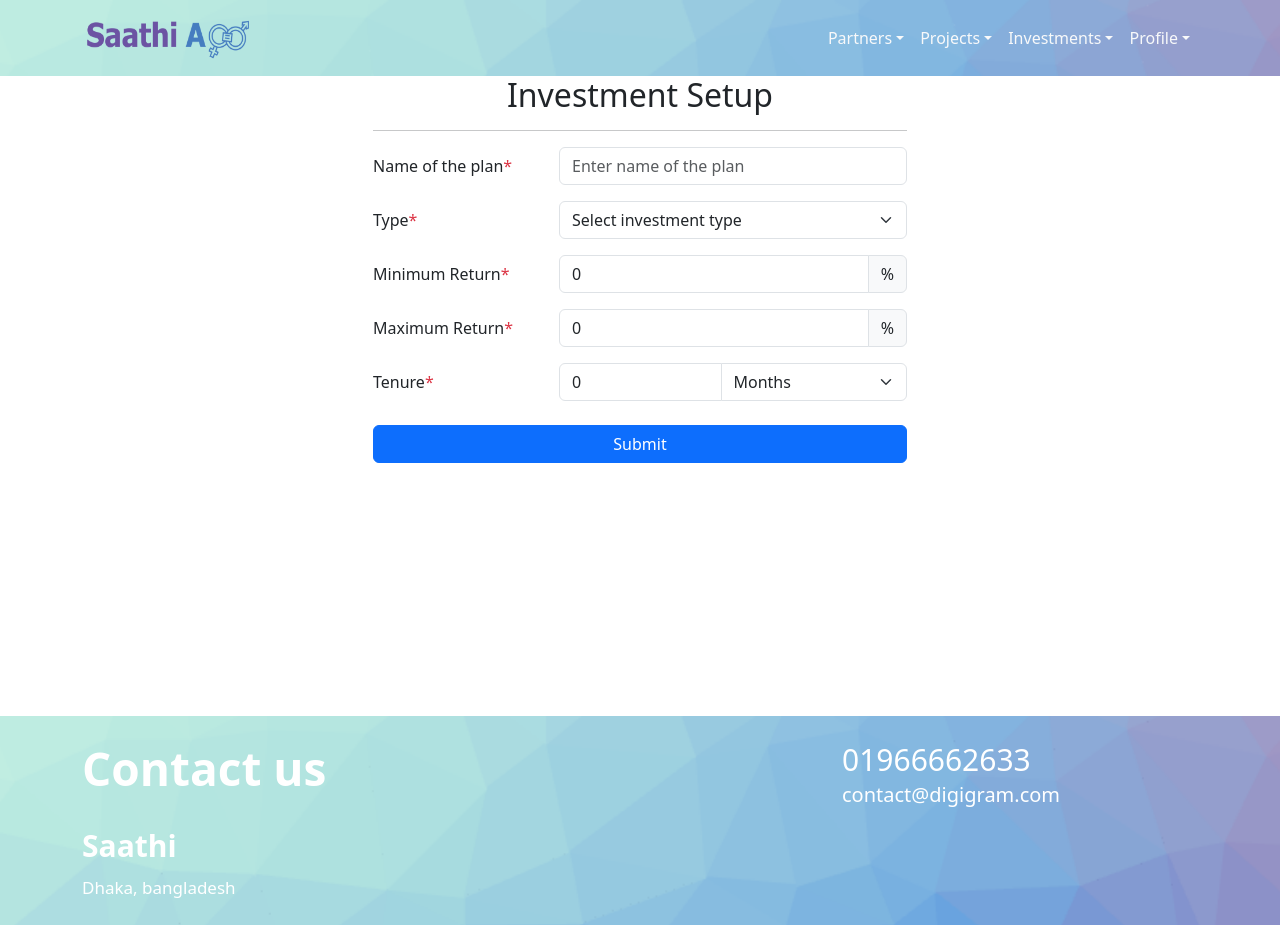
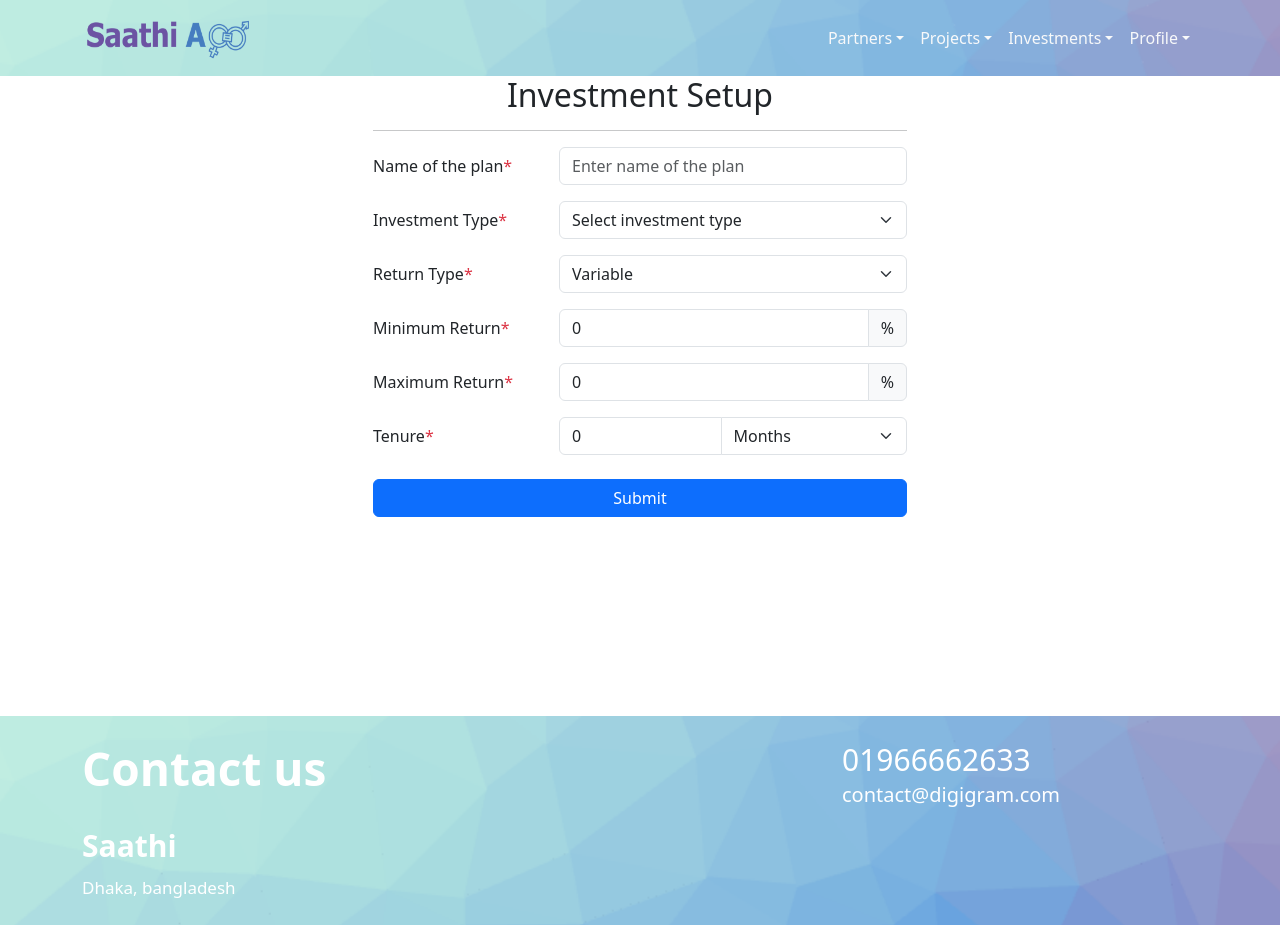
Before and after one commit to ramim121/saathi-web-application, a Next.js app: page /setup/investment in a window 1280 px wide. Built offline with nearby package versions, Linux system fonts and the light colour scheme.

Commit message:
Validation added

```diff
--- a/package.json
+++ b/package.json
@@ -15,6 +15,7 @@
     "bcrypt": "^5.1.1",
     "bootstrap": "^5.3.3",
     "formidable": "^3.5.1",
+    "joi": "^17.13.1",
     "js-cookie": "^3.0.5",
     "jsonwebtoken": "^9.0.2",
     "mysql2": "^3.9.7",
@@ -24,7 +25,9 @@
     "react-bootstrap": "^2.10.2",
     "react-dom": "^18",
     "react-select": "^5.8.0",
-    "sequelize": "^6.37.3"
+    "sequelize": "^6.37.3",
+    "sweetalert2": "^11.11.0",
+    "sweetalert2-react-content": "^5.0.7"
   },
   "devDependencies": {
     "@types/bcrypt": "^5.0.2",
--- a/src/config/constants.ts
+++ b/src/config/constants.ts
@@ -1,5 +1,5 @@
-export const API_URL = 'https://digigramventures.com/';
-// export const API_URL = 'http://localhost:3000/';
+// export const API_URL = 'https://digigramventures.com/';
+export const API_URL = 'http://localhost:3000/';
 
 export const JWT_SECRET = '778^%009jjnuybbuhuh009*^&^';
 
--- a/src/models/InvestmentSetup.ts
+++ b/src/models/InvestmentSetup.ts
@@ -14,9 +14,14 @@ const InvestmentSetup = sequelize.define<InvestmentSetupModel>('InvestmentSetup'
         type: DataTypes.STRING(100),
         allowNull: false
     },
-    type: {
-        type: DataTypes.ENUM('high', 'low', 'short_duration', 'long_duration'),
+    investmentType: {
+        type: DataTypes.ENUM('high_return', 'low_return', 'short_duration', 'long_duration', 'shariah'),
         allowNull: false
+    },
+    returnType: {
+        type: DataTypes.ENUM('variable', 'fixed'),
+        allowNull: false,
+        defaultValue: 'variable'
     },
     minimumReturn: {
         type: DataTypes.DECIMAL(7, 2),
--- a/src/pages/api/setup/investment.ts
+++ b/src/pages/api/setup/investment.ts
@@ -1,24 +1,72 @@
 import { NextApiRequest, NextApiResponse } from 'next';
 import { InvestmentSetup } from '@/models/__associations';
+import Joi from 'joi';
+
+const schema = Joi.object({
+    nameOfThePlan: Joi.string().required().messages({
+        "any.required": "Name of the plan is required",
+        "string.empty": "Name of the plan can not be empty",
+    }),
+    investmentType: Joi.string().valid('high_return', 'low_return', 'short_duration', 'long_duration', 'shariah').required().empty().messages({
+        "any.required": "Investment type is required",
+        "any.only": "Invalid investment type",
+        "string.empty": "Investment type can not be empty",
+    }),
+    returnType: Joi.string().valid('variable', 'fixed').required().messages({
+        "any.required": "Return type is required",
+        "any.only": "Invalid return type",
+    }),
+    minimumReturn: Joi.number().min(0.00001).required().messages({
+        "any.required": "Minimum return is required",
+        "number.base": "Minimum return must be a number",
+        "number.min": "Minimum return must be greater than 0",
+    }),
+    maximumReturn: Joi.number().min(Joi.ref('minimumReturn')).required().messages({
+        "any.required": "Maximum return is required",
+        "number.base": "Maximum return must be a number",
+        "number.min": "Maximum return must be greater than or equal to minimum return",
+    }),
+    duration: Joi.number().min(1).required().messages({
+        "any.required": "Tenure is required",
+        "number.base": "Tenure must be a number",
+        "number.min": "Tenure must be greater than 0",
+    }),
+    tenure: Joi.string().valid('months', 'years').required().messages({
+        "any.required": "Tenure is required",
+        "any.only": "Invalid tenure",
+    }),
+}).unknown();
 
 export default async function handler(req: NextApiRequest, res: NextApiResponse) {
     if (req.method === 'POST') {
-        const { nameOfThePlan, type, minimumReturn, maximumReturn, duration, tenure } = req.body
+        const { nameOfThePlan, investmentType, returnType, minimumReturn, maximumReturn, duration, tenure } = req.body
+        const options = {
+            abortEarly: false,
+        };
 
+        const { error } = schema.validate({ nameOfThePlan, investmentType, returnType, minimumReturn, maximumReturn, duration, tenure }, options);
+
+        if (error) {
+            let errorMessage: string[] = [];
+
+            error.details.forEach((e) => {
+                errorMessage.push(e.message);
+            });
+            return res.status(400).json({ success: false, message: errorMessage.join(". <br>") });
+        }
         try {
             const investment = await InvestmentSetup.create({
                 planName: nameOfThePlan,
-                type,
+                investmentType,
+                returnType,
                 minimumReturn,
                 maximumReturn,
                 duration,
                 tenure
             })
-
             return res.status(200).json({ investment })
-        } catch (err: any) {
-            console.error(err)
-            return res.status(500).json({ message: err.message })
+        } catch (err) {
+            return res.status(500).json({ message: (err as Error).message })
         }
     } else {
         res.status(405).json({ message: 'Method not allowed' })
--- a/src/pages/setup/investment.tsx
+++ b/src/pages/setup/investment.tsx
@@ -2,10 +2,13 @@ import React, { useState } from 'react';
 import { Button, Col, Container, Form, InputGroup, Row } from 'react-bootstrap';
 import { API_URL } from '@/config/constants';
 import MainLayout from '@/layouts/MainLayout';
+import { postRequestOptions } from '@/utils/Fetch';
+import Swal from 'sweetalert2';
 
 interface FormDataType {
     nameOfThePlan: string,
-    type: string,
+    investmentType: string,
+    returnType: string,
     minimumReturn: number,
     maximumReturn: number,
     duration: number,
@@ -15,7 +18,8 @@ interface FormDataType {
 function Investment() {
     const [formData, setFormData] = useState<FormDataType>({
         nameOfThePlan: '',
-        type: '',
+        investmentType: '',
+        returnType: 'variable',
         minimumReturn: 0,
         maximumReturn: 0,
         duration: 0,
@@ -26,42 +30,66 @@ function Investment() {
         setFormData({ ...formData, [e.target.name]: e.target.value });
     }
 
-    const handleTypeChange = (e: React.ChangeEvent<HTMLSelectElement>) => {
-        setFormData({ ...formData, type: e.target.value });
+    const handleInvestmentTypeChange = (e: React.ChangeEvent<HTMLSelectElement>) => {
+        setFormData({ ...formData, investmentType: e.target.value });
     }
 
     const handleTenureChange = (e: React.ChangeEvent<HTMLSelectElement>) => {
         setFormData({ ...formData, tenure: e.target.value });
     }
 
+    const handleReturnTypeChange = (e: React.ChangeEvent<HTMLSelectElement>) => {
+        setFormData({ ...formData, returnType: e.target.value, maximumReturn: formData.minimumReturn });
+    }
+
     const handleSubmit = async (e: React.FormEvent<HTMLFormElement>) => {
         e.preventDefault();
+        Swal.fire({
+            title: 'Are you sure?',
+            text: "You want to setup this investment!",
+            icon: 'warning',
+            showCancelButton: true,
+            cancelButtonText: 'No',
+            confirmButtonText: 'Yes'
+        }).then((result) => {
+            if (result.value) {
                 try {
-            const res = await fetch(API_URL + 'api/setup/investment', {
-                method: 'POST',
-                headers: {
-                    'Content-Type': 'application/json'
-                },
-                body: JSON.stringify(formData)
+                    const fetchData = async () => {
+                        const res = await fetch(API_URL + 'api/setup/investment', postRequestOptions(formData));
+                        if (res.status === 200) {
+                            Swal.fire({
+                                icon: 'success',
+                                title: 'Success',
+                                text: 'Investment setup successfull!',
                             });
-
-            const data = await res.json();
-            if (res.status === 200) {
                             setFormData({
                                 nameOfThePlan: '',
-                    type: '',
+                                investmentType: '',
+                                returnType: 'variable',
                                 minimumReturn: 0,
                                 maximumReturn: 0,
                                 duration: 0,
                                 tenure: 'months',
                             });
                         } else {
-                console.log('Investment setup failed');
+                            Swal.fire({
+                                icon: 'error',
+                                title: 'Error',
+                                html: (await res.json()).message,
+                            });
                         }
+                    };
+                    fetchData();
 
                 } catch (err) {
-            console.log(err);
+                    Swal.fire({
+                        icon: 'error',
+                        title: 'Error',
+                        text: 'Something went wrong!',
+                    });
                 }
+            }
+        });
     }
 
     return (
@@ -74,18 +102,28 @@ function Investment() {
                         <Form.Group as={Row}>
                             <Form.Label column sm='4' className='mb-3'>Name of the plan<span className='text-danger'>*</span></Form.Label>
                             <Col sm='8'>
-                                <Form.Control type="text" placeholder="Enter name of the plan" name="nameOfThePlan" onChange={handleOnChange} required value={formData.nameOfThePlan} />
+                                <Form.Control type="text" placeholder="Enter name of the plan" name="nameOfThePlan" onChange={handleOnChange} value={formData.nameOfThePlan} />
                             </Col>
                         </Form.Group>
                         <Form.Group as={Row}>
-                            <Form.Label column sm='4' className='mb-3'>Type<span className='text-danger'>*</span></Form.Label>
+                            <Form.Label column sm='4' className='mb-3'>Investment Type<span className='text-danger'>*</span></Form.Label>
                             <Col sm='8'>
-                                <Form.Select name='type' onChange={handleTypeChange} value={formData.type}>
+                                <Form.Select name='investmentType' onChange={handleInvestmentTypeChange} value={formData.investmentType}>
                                     <option>Select investment type</option>
-                                    <option value="high">High</option>
-                                    <option value="low">Low</option>
+                                    <option value="high_return">High Return</option>
+                                    <option value="low_return">Low Return</option>
                                     <option value="short_duration">Short Duration</option>
                                     <option value="long_duration">Long Duration</option>
+                                    <option value="shariah">Shariah</option>
+                                </Form.Select>
+                            </Col>
+                        </Form.Group>
+                        <Form.Group as={Row}>
+                            <Form.Label column sm='4' className='mb-3'>Return Type<span className='text-danger'>*</span></Form.Label>
+                            <Col sm='8'>
+                                <Form.Select name='returnType' onChange={handleReturnTypeChange} value={formData.returnType}>
+                                    <option value="variable">Variable</option>
+                                    <option value="fixed">Fixed</option>
                                 </Form.Select>
                             </Col>
                         </Form.Group>
@@ -93,7 +131,7 @@ function Investment() {
                             <Form.Label column sm='4' className='mb-3'>Minimum Return<span className='text-danger'>*</span></Form.Label>
                             <Col sm='8'>
                                 <InputGroup>
-                                    <Form.Control type="number" placeholder="Enter minimum return" name="minimumReturn" onChange={handleOnChange} required value={formData.minimumReturn} />
+                                    <Form.Control type="number" placeholder="Enter minimum return" name="minimumReturn" onChange={handleOnChange} value={formData.minimumReturn} />
                                     <InputGroup.Text>%</InputGroup.Text>
                                 </InputGroup>
                             </Col>
@@ -102,7 +140,7 @@ function Investment() {
                             <Form.Label column sm='4' className='mb-3'>Maximum Return<span className='text-danger'>*</span></Form.Label>
                             <Col sm='8'>
                                 <InputGroup>
-                                    <Form.Control type="number" placeholder="Enter maximum return" name="maximumReturn" onChange={handleOnChange} required value={formData.maximumReturn} />
+                                    <Form.Control type="number" placeholder="Enter maximum return" name="maximumReturn" onChange={handleOnChange} value={formData.maximumReturn} disabled={formData.returnType === 'fixed'} />
                                     <InputGroup.Text>%</InputGroup.Text>
                                 </InputGroup>
                             </Col>
@@ -111,7 +149,7 @@ function Investment() {
                             <Form.Label column sm='4' className='mb-3'>Tenure<span className='text-danger'>*</span></Form.Label>
                             <Col sm='8'>
                                 <InputGroup>
-                                    <Form.Control type="number" placeholder="Enter duration" name="duration" onChange={handleOnChange} required value={formData.duration} />
+                                    <Form.Control type="number" placeholder="Enter duration" name="duration" onChange={handleOnChange} value={formData.duration} />
                                     <Form.Select name='tenure' onChange={handleTenureChange} value={formData.tenure}>
                                         <option value="months">Months</option>
                                         <option value="years">Years</option>
--- a/src/types/InvestmentSetup.ts
+++ b/src/types/InvestmentSetup.ts
@@ -3,7 +3,8 @@ import { Optional } from 'sequelize';
 export default interface InvestmentSetup {
     idInvestmentSetup: number;
     planName: string;
-    type: 'high' | 'low' | 'short_duration' | 'long_duration';
+    investmentType: 'high_return' | 'low_return' | 'short_duration' | 'long_duration' | 'shariah';
+    returnType: 'variable' | 'fixed';
     minimumReturn: number;
     maximumReturn: number;
     duration: number;
```
Also changed, not shown: src/pages/api/all_skills.ts (+6 -1 lines), src/pages/partners/registration.tsx (+86 -37 lines), 1 other file (tests, documents, lock files or other folders). Lines whose indentation alone changed are shown as unchanged.
